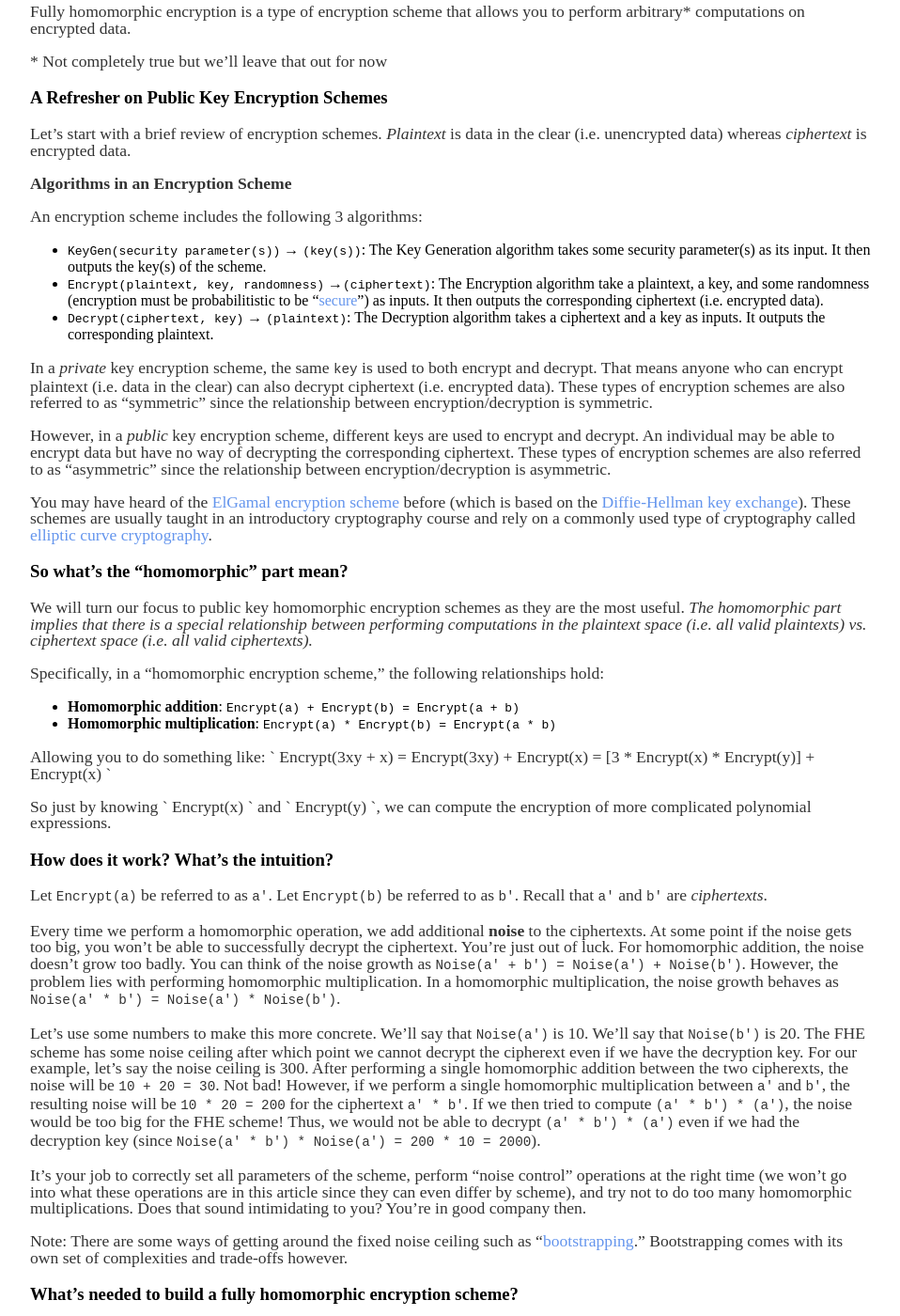
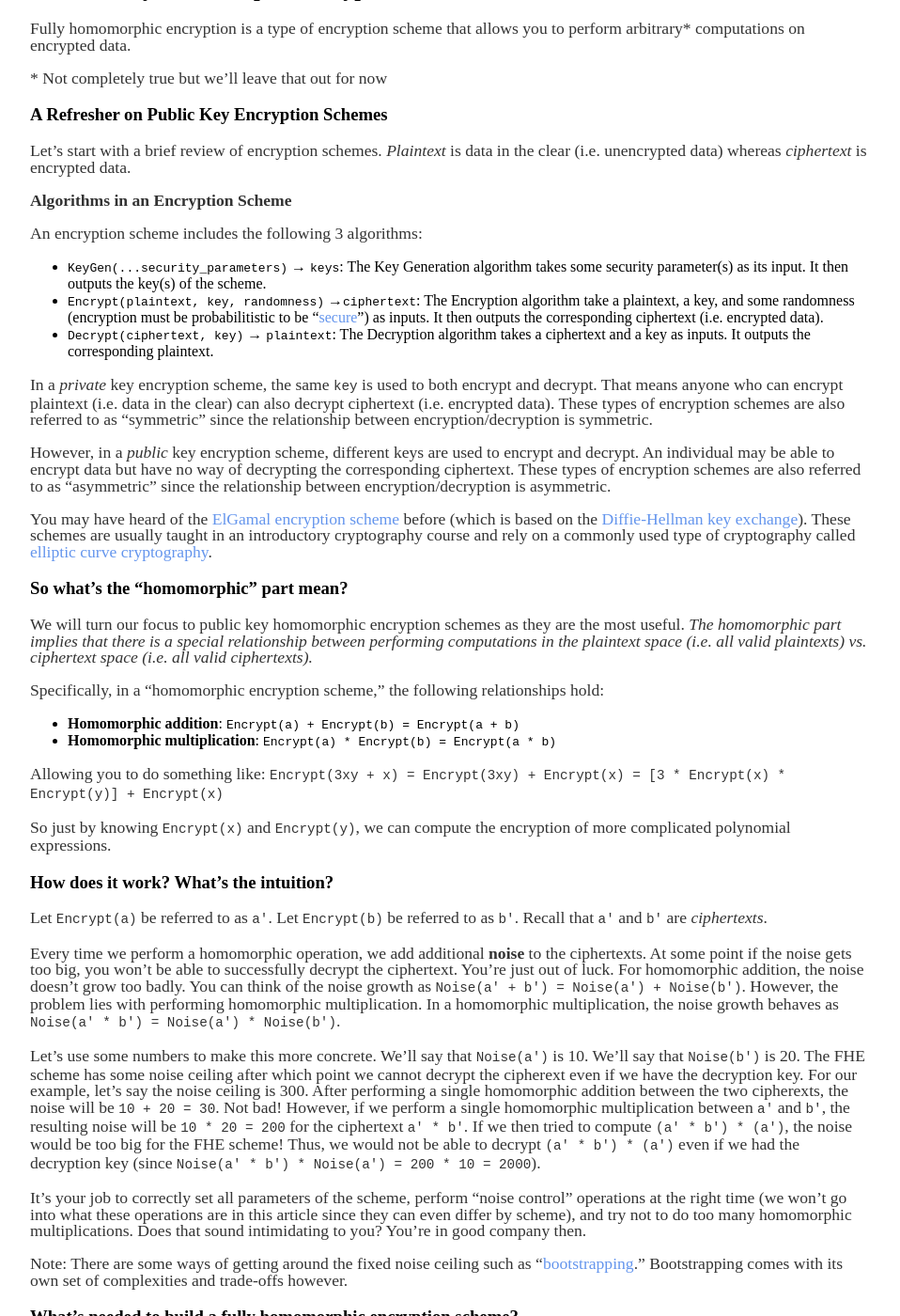
Before and after one commit to ravital/ravital.github.io, a Jekyll site: the page built from _posts/2020-07-06-fully-homomorphic-encryption-for-engineers.md, in a window 1280 px wide and 1400 px high, scrolled down 717 px. Shown: the whole window at 94% size, without its empty margins (160-1118 px from the left). Built offline with Jekyll 4.4.1, drawn with Linux system fonts in a browser that asks for light colours; some of the changed lines change nothing that is shown; some of the changed text lies outside the part shown.

Commit message:
Update 2020-07-06-fully-homomorphic-encryption-for-engineers.md

```diff
--- a/_posts/2020-07-06-fully-homomorphic-encryption-for-engineers.md
+++ b/_posts/2020-07-06-fully-homomorphic-encryption-for-engineers.md
@@ -15,8 +15,9 @@
 1. [What is fully homomorphic encryption?](#introduction)
     * [A Refresher on Public Key Encryption Schemes](#intro1)
     * [So what's the "homomorphic" part mean?](#intro2)
-    * [What's needed to build an FHE scheme?](#section3)
-    * [Why do we care about any of this?](#section4)
+    * [How does it work? What's the intuition?](#intro3)
+    * [What's needed to build an FHE scheme?](#intro4)
+    * [Why do we care about any of this?](#intro5)
 2. [Why FHE hasn't taken off yet](#why)
     * [Many Different Schemes](#section5)
     * [Efficiency](#section6)
@@ -35,9 +36,9 @@
 **Algorithms in an Encryption Scheme**
 
 An encryption scheme includes the following 3 algorithms:
-* `KeyGen(security parameter(s))` &rarr; `(key(s))`: The Key Generation algorithm takes some security parameter(s) as its input. It then outputs the key(s) of the scheme.
-* `Encrypt(plaintext, key, randomness)` &rarr;`(ciphertext)`: The Encryption algorithm take a plaintext, a key, and some randomness (encryption must be probabilitistic to be "[secure](https://en.wikipedia.org/wiki/Semantic_security)") as inputs. It then outputs the corresponding ciphertext (i.e. encrypted data).
-* `Decrypt(ciphertext, key)` &rarr; `(plaintext)`: The Decryption algorithm takes a ciphertext and a key as inputs. It outputs the corresponding plaintext.
+* `KeyGen(...security_parameters)` &rarr; `keys`: The Key Generation algorithm takes some security parameter(s) as its input. It then outputs the key(s) of the scheme.
+* `Encrypt(plaintext, key, randomness)` &rarr;`ciphertext`: The Encryption algorithm take a plaintext, a key, and some randomness (encryption must be probabilitistic to be "[secure](https://en.wikipedia.org/wiki/Semantic_security)") as inputs. It then outputs the corresponding ciphertext (i.e. encrypted data).
+* `Decrypt(ciphertext, key)` &rarr; `plaintext`: The Decryption algorithm takes a ciphertext and a key as inputs. It outputs the corresponding plaintext.
 
 In a *private* key encryption scheme, the same `key` is used to both encrypt and decrypt. That means anyone who can encrypt plaintext (i.e. data in the clear) can also decrypt ciphertext (i.e. encrypted data). These types of encryption schemes are also referred to as "symmetric" since the relationship between encryption/decryption is symmetric.
 
@@ -53,9 +54,9 @@
 * **Homomorphic multiplication**: `Encrypt(a) * Encrypt(b) = Encrypt(a * b)`
 
 Allowing you to do something like:
-` Encrypt(3xy + x) = Encrypt(3xy) + Encrypt(x) = [3 * Encrypt(x) * Encrypt(y)] + Encrypt(x) `
+`Encrypt(3xy + x) = Encrypt(3xy) + Encrypt(x) = [3 * Encrypt(x) * Encrypt(y)] + Encrypt(x)`
 
-So just by knowing ` Encrypt(x) ` and ` Encrypt(y) `, we can compute the encryption of more complicated polynomial expressions.
+So just by knowing `Encrypt(x)` and `Encrypt(y)`, we can compute the encryption of more complicated polynomial expressions.
 
 ### How does it work? What's the intuition? <a name="intro3"></a>
 
```
